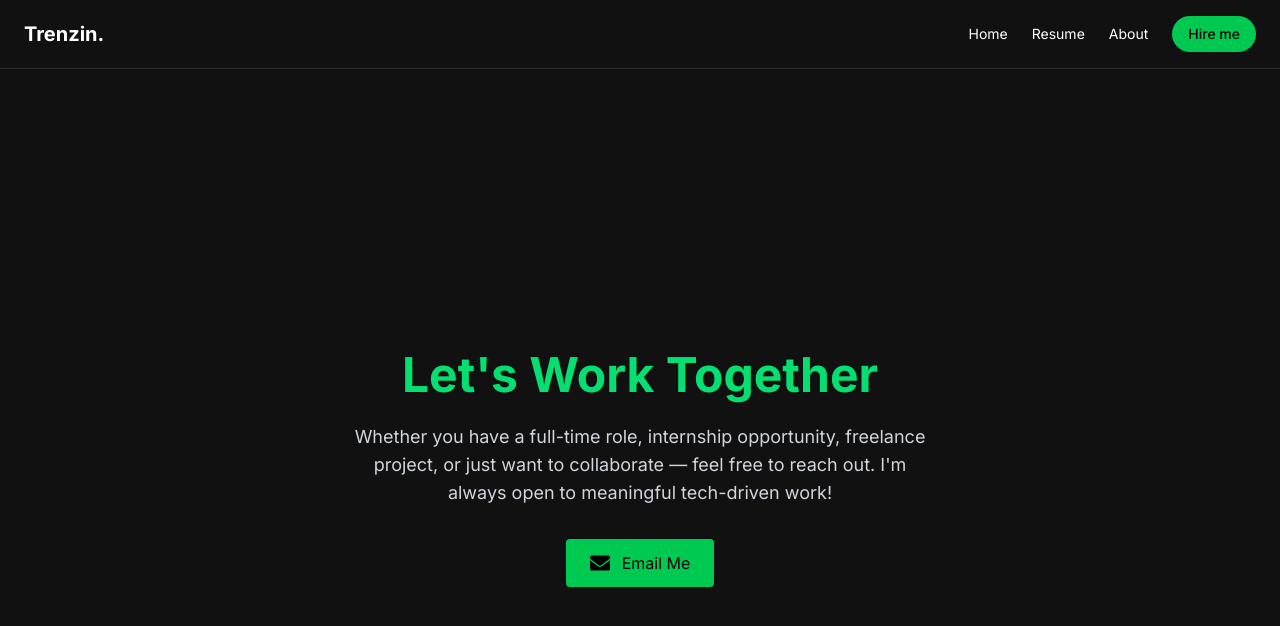
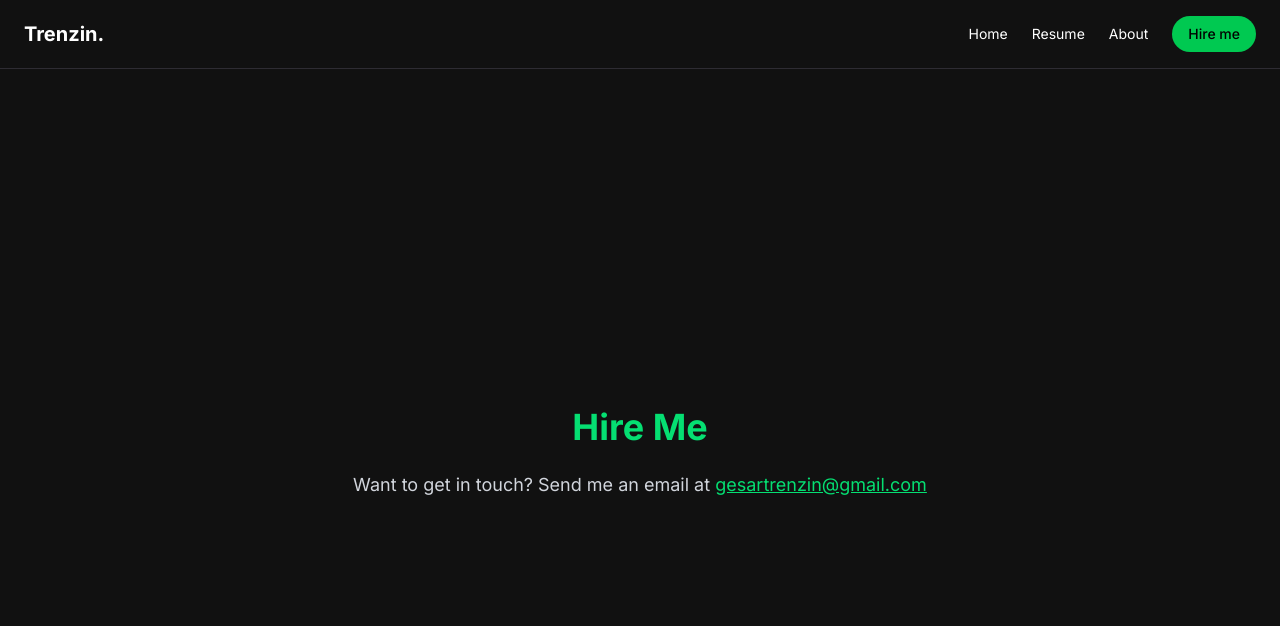
Before and after one commit to tgesar/portfolio, a Next.js app: page /contact in a window 1280 px wide. Shown: the top 626 px of the page. Built offline with nearby package versions, Linux system fonts and the light colour scheme.

Commit message:
Fixing Deployment bug with String Errors and JSX Build Error

```diff
--- a/src/app/contact/page.tsx
+++ b/src/app/contact/page.tsx
@@ -1,24 +1,20 @@
 'use client';
 
-import { FaEnvelope } from 'react-icons/fa';
-
-export default function HireMe() {
+export default function Contact() {
   return (
-    <main className="min-h-screen bg-[#111111] text-white px-6 py-20 font-sans flex flex-col items-center justify-center text-center">
-      <h1 className="text-5xl font-bold text-green-400 mb-6">Let's Work Together</h1>
-      <p className="text-lg text-gray-300 mb-8 max-w-xl">
-        Whether you have a full-time role, internship opportunity, freelance project, or just want to collaborate — feel free to reach out. I'm always open to meaningful tech-driven work!
-      </p>
-
-      <a
-        href="https://mail.google.com/mail/?view=cm&fs=1&to=gesartrenzin@gmail.com"
-        target="_blank"
-        rel="noopener noreferrer"
-        className="inline-flex items-center gap-3 bg-green-500 text-black px-6 py-3 rounded hover:bg-green-400 transition"
-      >
-        <FaEnvelope className="text-xl" />
-        Email Me
-      </a>
+    <main className="min-h-screen bg-[#111111] text-white flex items-center justify-center p-10">
+      <div className="max-w-xl text-center">
+        <h1 className="text-4xl font-bold mb-6 text-green-400">Hire Me</h1>
+        <p className="text-lg text-gray-300 mb-8">
+          Want to get in touch? Send me an email at{' '}
+          <a
+            href="mailto:gesartrenzin@gmail.com"
+            className="text-green-400 underline"
+          >
+            gesartrenzin@gmail.com
+          </a>
+        </p>
+      </div>
     </main>
   );
 }
--- a/src/app/page.tsx
+++ b/src/app/page.tsx
@@ -20,8 +20,8 @@ export default function Home() {
           </p>
 
           <h1 className="text-5xl md:text-7xl font-bold leading-tight mb-2">
-            Hello, I'm <span className="text-green-400">Trenzin Gesar</span>
-          </h1>
+  {`Hello, I'm `}<span className="text-green-400">Trenzin Gesar</span>
+</h1>
 
           <h2 className="text-green-300 text-2xl mb-4 h-[40px]">
             <Typewriter
```
